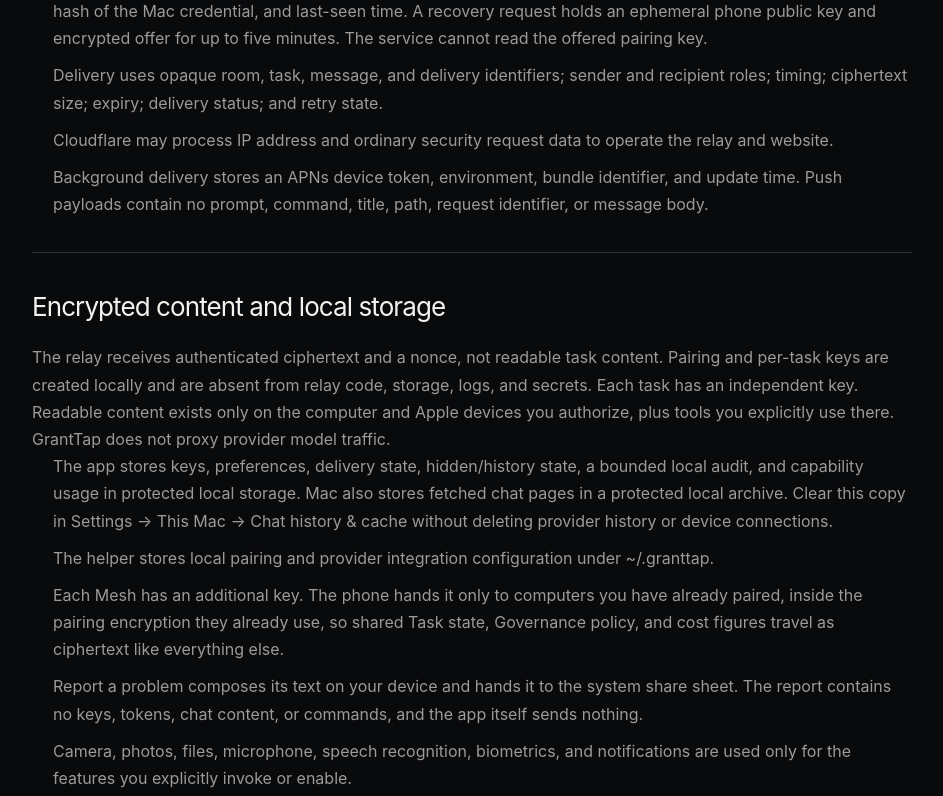
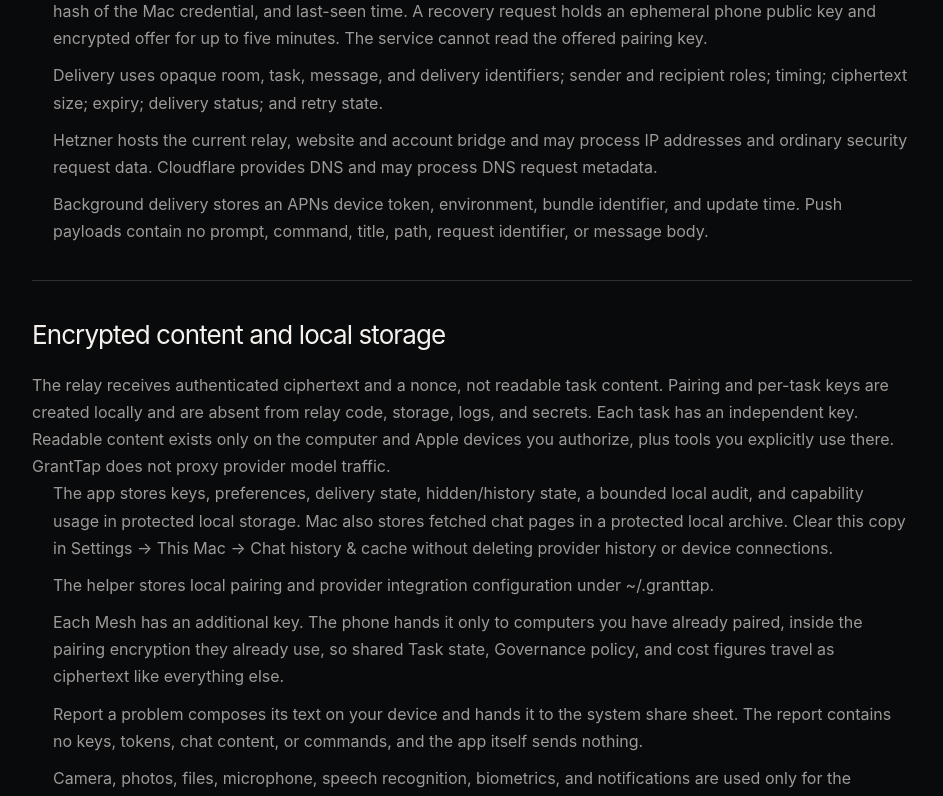
Before and after one commit to sergii-ziborov/granttap-site, a Next.js app: page /privacy in a window 1280 px wide. Shown: the part 1360-2156 px from the top of the page, without its empty margins (168-1111 px from the left). Built offline with nearby package versions, Linux system fonts and the light colour scheme.

Commit message:
Describe current account hosting in privacy policy

```diff
--- a/app/privacy/page.tsx
+++ b/app/privacy/page.tsx
@@ -34,7 +34,7 @@
             "Pairing uses a random mailbox identifier and a single-use encrypted blob. The independent transfer key remains in the QR or manual token and never reaches the relay.",
             "If you use an account, the service stores a passkey public credential, account ID, computer name and identifier, a hash of the Mac credential, and last-seen time. A recovery request holds an ephemeral phone public key and encrypted offer for up to five minutes. The service cannot read the offered pairing key.",
             "Delivery uses opaque room, task, message, and delivery identifiers; sender and recipient roles; timing; ciphertext size; expiry; delivery status; and retry state.",
-            "Cloudflare may process IP address and ordinary security request data to operate the relay and website.",
+            "Hetzner hosts the current relay, website and account bridge and may process IP addresses and ordinary security request data. Cloudflare provides DNS and may process DNS request metadata.",
             "Background delivery stores an APNs device token, environment, bundle identifier, and update time. Push payloads contain no prompt, command, title, path, request identifier, or message body.",
           ],
         },
@@ -66,7 +66,7 @@
         {
           heading: "Service providers, website, and changes",
           paragraphs: [
-            "Cloudflare provides network, Worker, Durable Object, and website infrastructure. Apple provides APNs, system speech and biometric APIs, and App Store services under Apple's terms. Neither receives GrantTap decryption keys from the app.",
+            "Hetzner hosts the current relay, website and account bridge; Cloudflare provides DNS. Apple provides APNs, system speech and biometric APIs, and App Store services under Apple's terms. These providers do not receive GrantTap decryption keys from the app.",
             "The website stores your language choice locally and uses an HttpOnly session cookie when you sign in to an account. It uses no advertising or product analytics. Material policy changes will be posted here with a new effective date.",
           ],
         },
@@ -88,7 +88,7 @@
             "Пейринг использует случайный mailbox ID и одноразовый зашифрованный blob. Независимый transfer key остаётся в QR или ручном token и не поступает в relay.",
             "При использовании аккаунта сервис хранит публичный ключ passkey, ID аккаунта, имя и ID компьютера, хеш токена Mac и время последнего подключения. Запрос восстановления содержит временный публичный ключ iPhone и зашифрованное предложение не более пяти минут. Сервис не может прочитать ключ подключения.",
             "Для доставки обрабатываются непрозрачные IDs комнаты, задачи, сообщения и доставки, роли, время, размер шифротекста, expiry, status и retry state.",
-            "Cloudflare может обрабатывать IP и обычные security request data для работы relay и сайта.",
+            "Hetzner размещает действующие relay, сайт и мост аккаунта и может обрабатывать IP и обычные технические данные запросов. Cloudflare предоставляет DNS и может обрабатывать метаданные DNS-запросов.",
             "Фоновая доставка хранит APNs device token, environment, bundle ID и время обновления. Push не содержит prompt, command, title, path, request ID или message body.",
           ],
         },
@@ -120,7 +120,7 @@
         {
           heading: "Инфраструктура, сайт и изменения",
           paragraphs: [
-            "Cloudflare предоставляет network, Worker, Durable Object и website infrastructure. Apple предоставляет APNs, system speech и biometric APIs и App Store services по своим условиям. Ни один из них не получает GrantTap decryption keys из приложения.",
+            "Hetzner размещает действующие relay, сайт и мост аккаунта; Cloudflare предоставляет DNS. Apple предоставляет APNs, системные API речи и биометрии, а также App Store на своих условиях. Эти поставщики не получают ключи расшифровки GrantTap из приложения.",
             "Сайт хранит локально выбор языка и использует HttpOnly cookie сеанса при входе в аккаунт. Рекламы и аналитики продукта нет. Существенные изменения политики публикуются здесь с новой датой.",
           ],
         },
```
